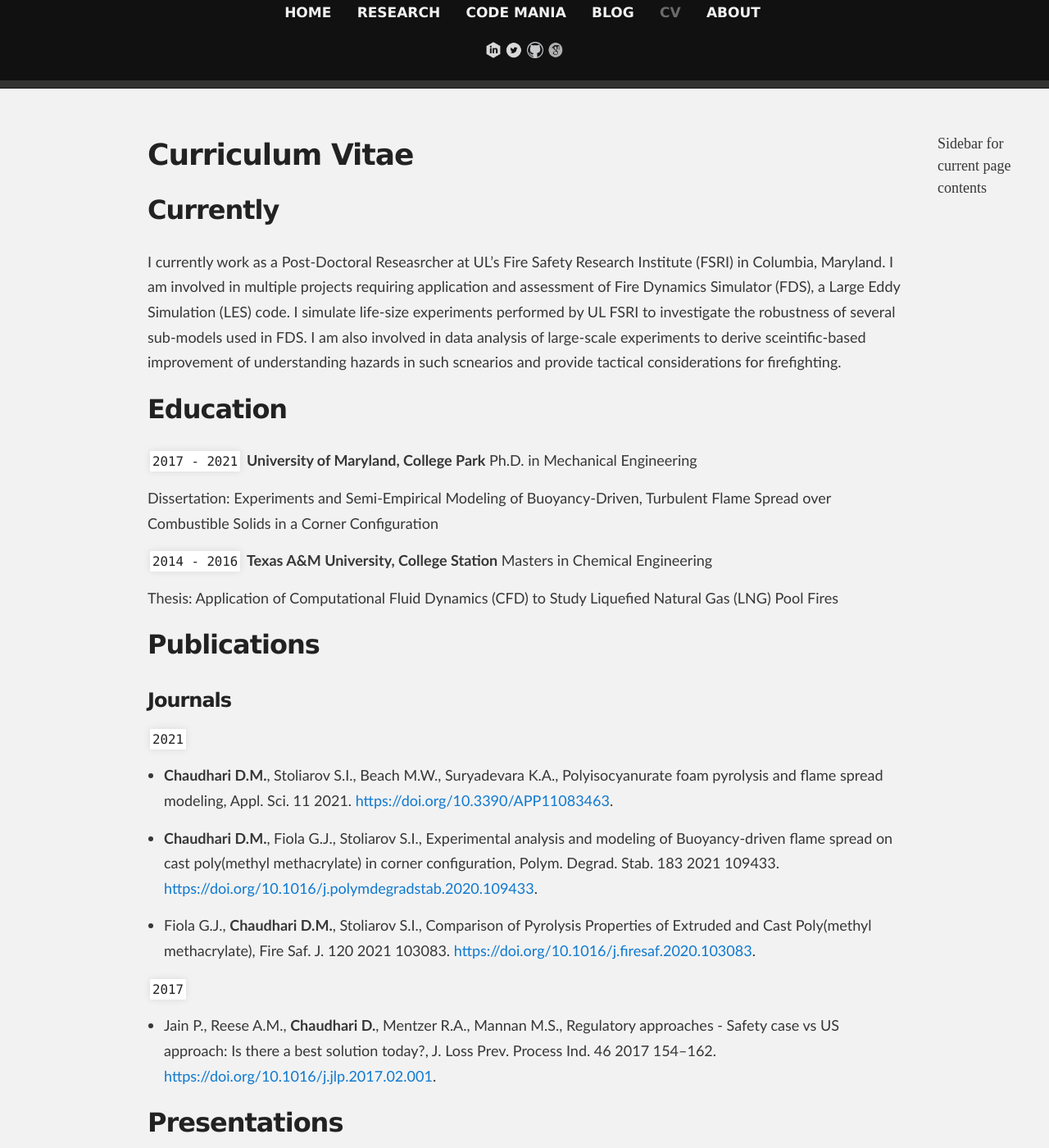
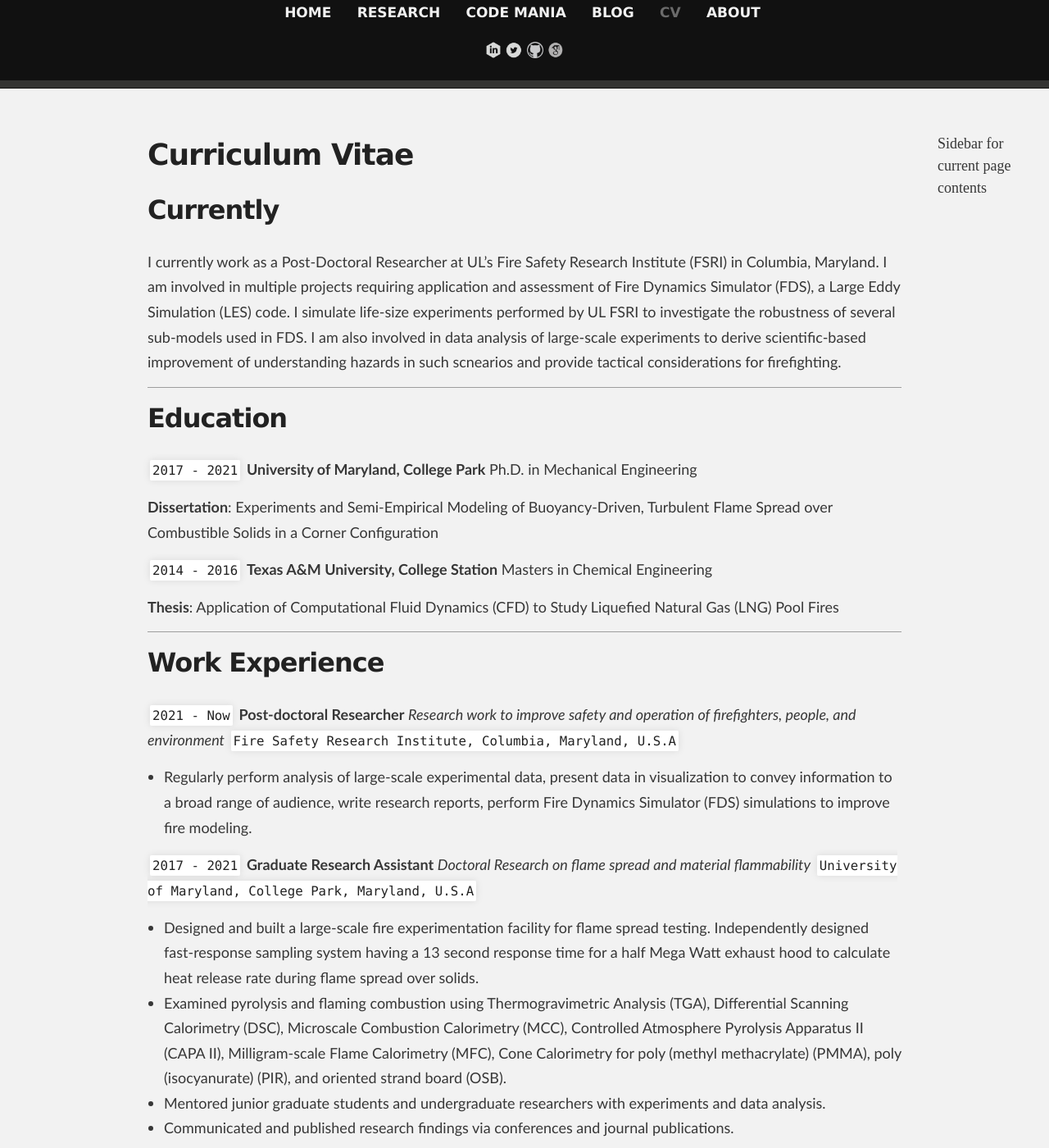
Before and after one commit to dushyant-fire/dushyant-fire.github.io, a Jekyll site: the page built from cv.md, in a window 1280 px wide and 1400 px high. Shown: the whole window at 82% size. Built offline with Jekyll 4.4.1, drawn with Linux system fonts in a browser that asks for light colours; some of the changed text lies outside the part shown; grey boxes are pictures that could not be loaded.

```diff
--- a/_layouts/default.html
+++ b/_layouts/default.html
@@ -6,7 +6,7 @@
     <meta http-equiv="X-UA-Compatible" content="IE=edge">
     <meta name="viewport" content="width=device-width,maximum-scale=2">
     <link rel="stylesheet" media="screen" href="/assets/css/styles.css">
-
+    <title>Dushyant Chaudhari</title>
     <!--"{{ '/assets/css/styles.css?v=' | append: site.github.build_revision | relative_url }}"-->
 
 
--- a/cv.md
+++ b/cv.md
@@ -6,7 +6,9 @@ permalink:	/cv/
 
 ## Currently
 
-I currently work as a Post-Doctoral Reseasrcher at UL's Fire Safety Research Institute (FSRI) in Columbia, Maryland. I am involved in multiple projects requiring application and assessment of Fire Dynamics Simulator (FDS), a Large Eddy Simulation (LES) code. I simulate life-size experiments performed by UL FSRI to investigate the robustness of several sub-models used in FDS. I am also involved in data analysis of large-scale experiments to derive sceintific-based improvement of understanding hazards in such scnearios and provide tactical considerations for firefighting.
+I currently work as a Post-Doctoral Researcher at UL's Fire Safety Research Institute (FSRI) in Columbia, Maryland. I am involved in multiple projects requiring application and assessment of Fire Dynamics Simulator (FDS), a Large Eddy Simulation (LES) code. I simulate life-size experiments performed by UL FSRI to investigate the robustness of several sub-models used in FDS. I am also involved in data analysis of large-scale experiments to derive scientific-based improvement of understanding hazards in such scnearios and provide tactical considerations for firefighting.
+
+***
 
 ## Education
 
@@ -14,13 +16,43 @@ I currently work as a Post-Doctoral Reseasrcher at UL's Fire Safety Research Ins
 __University of Maryland, College Park__
 Ph.D. in Mechanical Engineering
 
-Dissertation: Experiments and Semi-Empirical Modeling of Buoyancy-Driven, Turbulent Flame Spread over Combustible Solids in a Corner Configuration
+**Dissertation**: Experiments and Semi-Empirical Modeling of Buoyancy-Driven, Turbulent Flame Spread over Combustible Solids in a Corner Configuration
 
 `2014 - 2016`
 __Texas A&M University, College Station__
 Masters in Chemical Engineering
 
-Thesis: Application of Computational Fluid Dynamics (CFD) to Study Liquefied Natural Gas (LNG) Pool Fires
+**Thesis**: Application of Computational Fluid Dynamics (CFD) to Study Liquefied Natural Gas (LNG) Pool Fires
+
+***
+
+## Work Experience
+`2021 - Now`
+__Post-doctoral Researcher__
+_Research work to improve safety and operation of firefighters, people, and environment_
+`Fire Safety Research Institute, Columbia, Maryland, U.S.A`
+- Regularly perform analysis of large-scale experimental data, present data in visualization to convey information to a broad range of audience, write research reports, perform Fire Dynamics Simulator (FDS) simulations to improve fire modeling.
+
+`2017 - 2021`
+**Graduate Research Assistant**
+*Doctoral Research on flame spread and material flammability*
+`University of Maryland, College Park, Maryland, U.S.A`
+
+- Designed and built a large-scale fire experimentation facility for flame spread testing. Independently designed fast-response sampling system having a 13 second response time for a half Mega Watt exhaust hood to calculate heat release rate during flame spread over solids.
+- Examined pyrolysis and flaming combustion using Thermogravimetric Analysis (TGA), Differential Scanning Calorimetry (DSC), Microscale Combustion Calorimetry (MCC), Controlled Atmosphere Pyrolysis Apparatus II (CAPA II), Milligram-scale Flame Calorimetry (MFC), Cone Calorimetry for poly (methyl methacrylate) (PMMA), poly (isocyanurate) (PIR), and oriented strand board (OSB).
+- Mentored junior graduate students and undergraduate researchers with experiments and data analysis.
+- Communicated and published research findings via conferences and journal publications.
+
+`2016`
+**Student Co-op**
+*Development of 1D Fire Shelter-in-place (SIP) consequence analysis model*
+`Baker Engineering and Risk Consultants Inc., Houston, Texas, U.S.A`
+
+- Performed individual research to develop a simplified 1D consequence analysis model for fire SIP situation using Fire Dynamic Simulator (FDS), MATLAB, and VBScript.
+- Other responsibilities during the internship were assisting on-site jet fire and other experimentation activities which included setting up of the instrumentation such as radiometers, data acquisition system.
+- Consulting facility siting and risk analysis studies for chemical industries also fell under the job responsibility.
+
+***
 
 ## Publications
 
```
Also changed, not shown: other parts of cv.md (+0 -11 lines).
